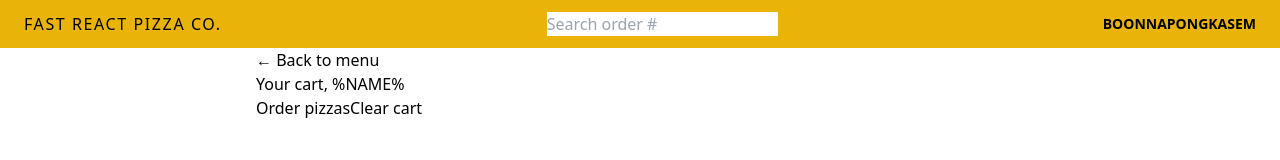
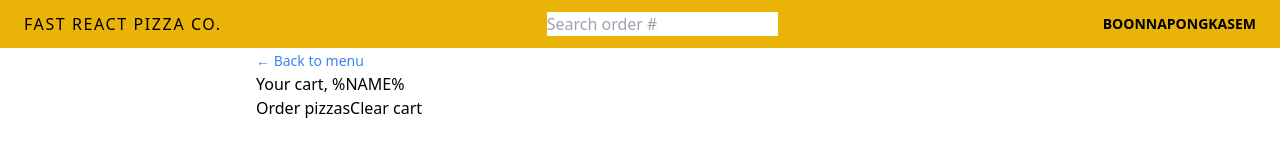
Before and after one commit to Hybola/16-fast-react-pizza-redo, a React (Vite) app: page /cart in a window 1280 px wide. Shown: the top 160 px of the page. Built offline with nearby package versions, Linux system fonts and the light colour scheme.

Commit message:
lecture 302: element stata & transition

```diff
--- a/src/features/cart/Cart.jsx
+++ b/src/features/cart/Cart.jsx
@@ -29,7 +29,12 @@
 
   return (
     <div>
-      <Link to="/menu">&larr; Back to menu</Link>
+      <Link
+        to="/menu"
+        className="text-sm text-blue-500 hover:text-blue-600 hover:underline"
+      >
+        &larr; Back to menu
+      </Link>
 
       <h2>Your cart, %NAME%</h2>
 
--- a/src/features/order/CreateOrder.jsx
+++ b/src/features/order/CreateOrder.jsx
@@ -4,7 +4,7 @@
 // https://uibakery.io/regex-library/phone-number
 const isValidPhone = (str) =>
   /^\+?\d{1,4}?[-.\s]?\(?\d{1,3}?\)?[-.\s]?\d{1,4}[-.\s]?\d{1,4}[-.\s]?\d{1,9}$/.test(
-    str
+    str,
   );
 
 const fakeCart = [
@@ -75,7 +75,10 @@
         </div>
         <input type="hidden" name="cart" value={JSON.stringify(cart)} />
         <div>
-          <button disabled={isSubmitting}>
+          <button
+            disabled={isSubmitting}
+            className="disable:cursor-not-allowed inline-block rounded-full bg-yellow-400 px-4 py-3 font-semibold uppercase tracking-wide text-stone-800 transition-colors duration-300 hover:bg-yellow-300 focus:bg-yellow-300 focus:outline-none focus:ring focus:ring-yellow-300 focus:ring-offset-2"
+          >
             {isSubmitting ? `Placing order` : `Order now`}
           </button>
         </div>
```
